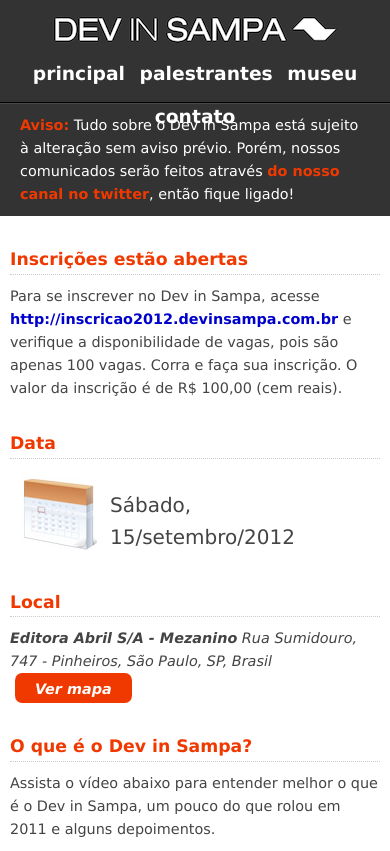
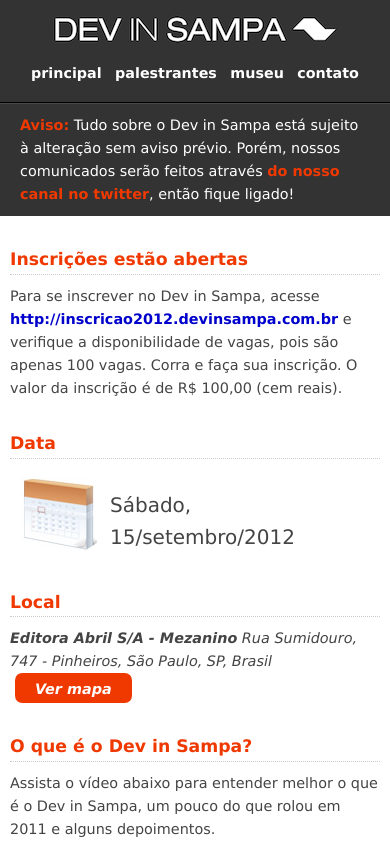
Before and after one commit to devinsampa/devinsampa.github.io, a Jekyll site: the page built from index.html, in a window 390 px wide. Shown: the top 851 px of the page. Built offline with Jekyll 4.4.1, drawn with Linux system fonts in a browser that asks for light colours; nearby versions of some CDN libraries; grey boxes are pictures that could not be loaded.

Commit message:
correção só pra zoar com o shiota na apresentação do devinsampa

```diff
--- a/stylesheets/screen_adapter.css
+++ b/stylesheets/screen_adapter.css
@@ -52,4 +52,8 @@
   #divulgacao {
     height: auto;
   }
+
+  header.main ul {
+    font-size: 11px;
+  }
 }
```
